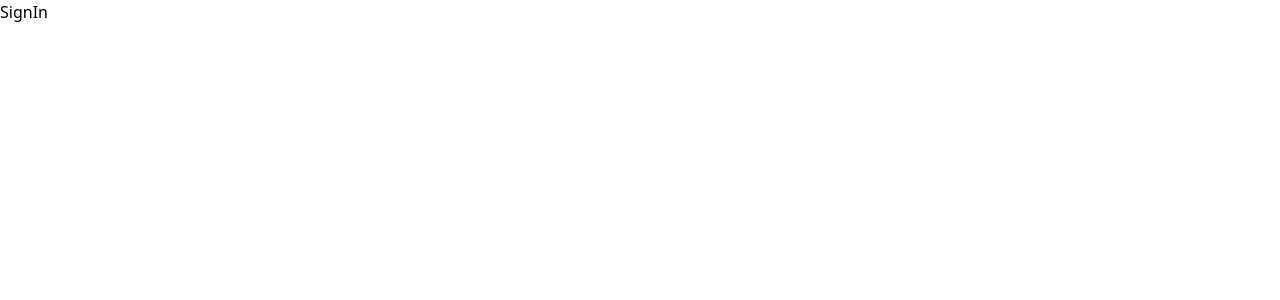
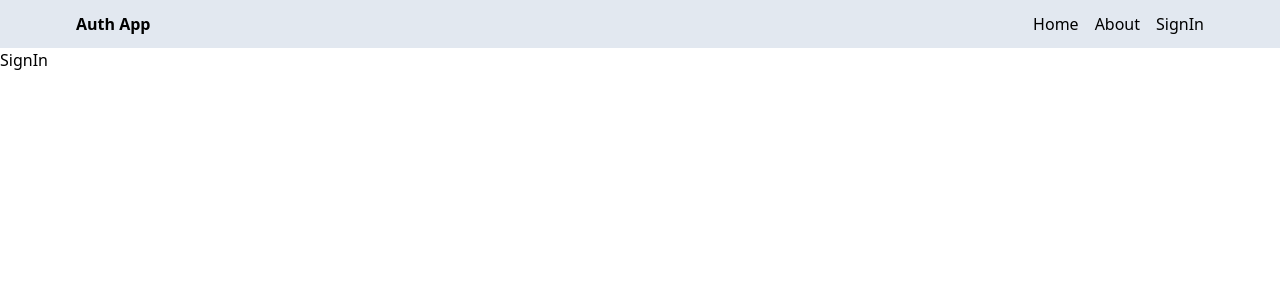
Before and after one commit to barbaragagro/mern-authentication-app, a React (Vite) app in the folder client/: page /sign-in in a window 1280 px wide. Shown: the top 300 px of the page. Built offline with nearby package versions, Linux system fonts and the light colour scheme.

Commit message:
created header component

```diff
--- a/client/src/App.jsx
+++ b/client/src/App.jsx
@@ -4,10 +4,12 @@
 import SignIn from './pages/SignIn';
 import SignUp from './pages/SignUp';
 import Profile from './pages/Profile';
+import Header from './components/Header';
 
 export default function App() {
   return (
     <BrowserRouter>
+      <Header />
       <Routes>
         <Route path="/" element={<Home />}></Route>
         <Route path="/about" element={<About />}></Route>
--- /dev/null
+++ b/client/src/components/Header.jsx
@@ -0,0 +1,24 @@
+import { Link } from 'react-router-dom';
+
+export default function Header() {
+  return (
+    <div className="bg-slate-200">
+      <div className="flex justify-between items-center max-w-6xl mx-auto p-3">
+        <Link to="/">
+          <h1 className=" font-bold">Auth App</h1>
+        </Link>
+        <ul className="flex gap-4">
+          <Link to="/">
+            <li>Home</li>
+          </Link>
+          <Link to="/about">
+            <li>About</li>
+          </Link>
+          <Link to="/sign-in">
+            <li>SignIn</li>
+          </Link>
+        </ul>
+      </div>
+    </div>
+  );
+}
--- a/client/src/pages/SignIn.jsx
+++ b/client/src/pages/SignIn.jsx
@@ -1,4 +1,4 @@
-import React from 'react'
+
 
 export default function SignIn() {
   return (
```
